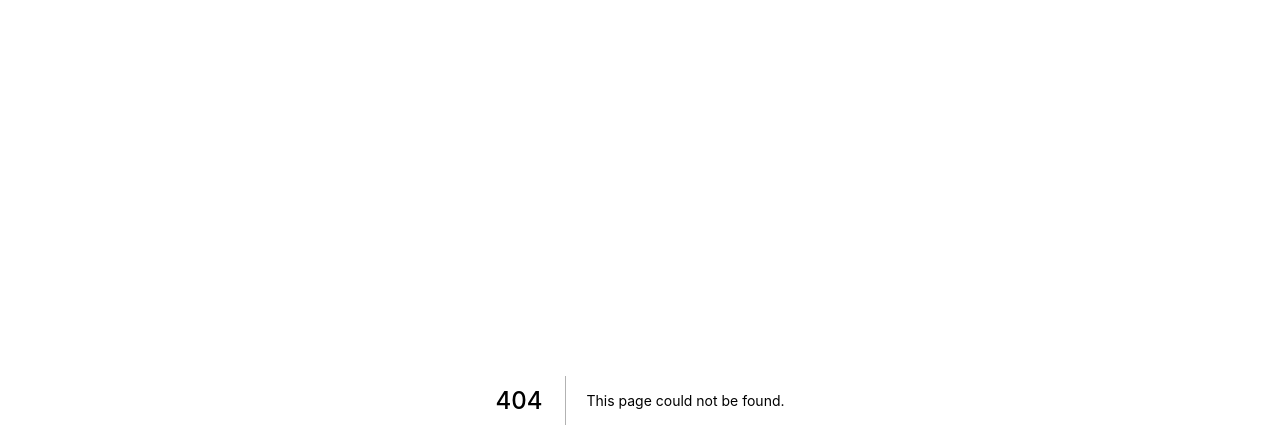
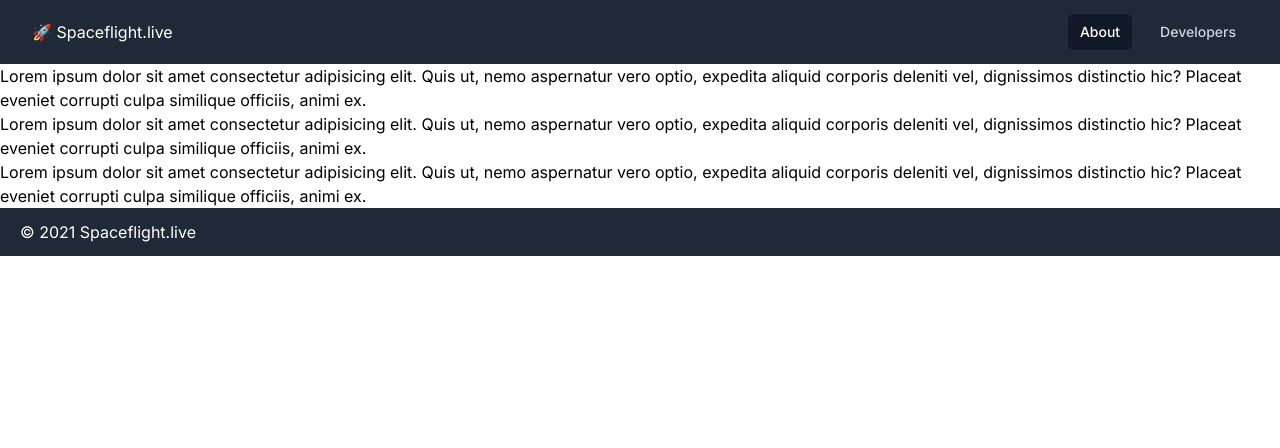
Before and after one commit to spaceflight-live/comet, a Next.js app: page /about in a window 1280 px wide. Before the commit this address had no page. Shown: the top 448 px of the page. Built offline with nearby package versions, Linux system fonts and the light colour scheme.

Commit message:
Added layout management

```diff
--- a/components/landing/landing.tsx
+++ b/components/Hero.tsx
@@ -1,8 +1,9 @@
 import Countdown from './countdown';
-import NextLaunch from './launchinfo';
+import { FC } from 'react';
+import NextLaunch from './NextLaunch';
 import Image from 'next/image';
 
-export default function Landing() {
+const Hero: FC = () => {
   return (
     <div className="bg-black h-full max-w-screen bg-center bg-cover relative">
       <Image
@@ -12,12 +13,14 @@ export default function Landing() {
         className="opacity-50 max-w-screen max-h-screen absolute select-none"
         quality={100}
       />
-      <div className="flex flex-col h-full">
-        <div className="flex-1 flex justify-center items-center">
+      <div className="flex h-full">
+        <div className="flex-1 flex justify-center items-center flex-col xl:flex-row">
           <NextLaunch />
           <Countdown />
         </div>
       </div>
     </div>
   );
-}
+};
+
+export default Hero;
--- /dev/null
+++ b/components/layout/footer.tsx
@@ -0,0 +1,11 @@
+import { FC } from 'react';
+
+const Footer: FC = () => {
+  return (
+    <div className="bg-gray-800">
+      <h4 className="px-5 py-3">&copy; 2021 Spaceflight.live</h4>
+    </div>
+  );
+};
+
+export default Footer;
--- /dev/null
+++ b/components/layout/header.tsx
@@ -0,0 +1,30 @@
+import Link from 'next/link';
+import { FC } from 'react';
+
+const Header: FC = () => {
+  return (
+    <div className="bg-gray-800">
+      <div className="mx-auto px-2 sm:px-6 lg:px-8">
+        <div className="relative flex items-center justify-between h-16">
+          <div className="flex-1 flex items-center justify-start">
+            <div className="flex items-center">
+              <Link href="/">🚀 Spaceflight.live</Link>
+            </div>
+            <div className="flex-1 flex items-center justify-end">
+              <div className="flex space-x-4">
+                <Link href="/about">
+                  <a className="bg-gray-900 text-white px-3 py-2 rounded-md text-sm font-medium">About</a>
+                </Link>
+                <a className="text-gray-300 hover:bg-gray-700 hover:text-white px-3 py-2 rounded-md text-sm font-medium">
+                  Developers
+                </a>
+              </div>
+            </div>
+          </div>
+        </div>
+      </div>
+    </div>
+  );
+};
+
+export default Header;
--- /dev/null
+++ b/components/layout/index.tsx
@@ -0,0 +1,54 @@
+import React, { Fragment } from 'react';
+import Head from 'next/head';
+import { NextPage } from 'next';
+
+import Header from './header';
+import Footer from './footer';
+import Landing from '../Hero';
+
+type WithChildren = { children: React.ReactNode };
+const RootLayout: React.FC<WithChildren> = ({ children }) => {
+  return (
+    <Fragment>
+      <Head>
+        <title>Spaceflight Live</title>
+        <meta name="viewport" content="width=device-width, initial-scale=1.0" />
+        <meta httpEquiv="X-UA-Compatible" content="ie=edge" />
+        <link rel="preconnect" href="https://fonts.gstatic.com" />
+        <link
+          href="https://fonts.googleapis.com/css2?family=Inter:wght@200;300;400;500&display=swap"
+          rel="stylesheet"
+        />
+      </Head>
+      <div className="root font-inter text-white">{children}</div>
+    </Fragment>
+  );
+};
+
+const Layout: React.FC<WithChildren> = ({ children }) => {
+  return (
+    <Fragment>
+      <Header />
+      <div className="mx-auto container text-black">{children}</div>
+      <Footer />
+    </Fragment>
+  );
+};
+
+const LayoutWithHero: React.FC<WithChildren> = ({ children }) => {
+  return (
+    <Fragment>
+      <div className="h-screen w-screen flex flex-col">
+        <Landing />
+        <Header />
+      </div>
+      <div className="mx-auto container text-black">{children}</div>
+      <Footer />
+    </Fragment>
+  );
+};
+
+export const getRootLayout = (page: JSX.Element): JSX.Element => <RootLayout>{page}</RootLayout>;
+export const getDefaultLayout = (page: NextPage): JSX.Element => getRootLayout(<Layout>{page}</Layout>);
+export const getLayoutWithHero = (page: NextPage): JSX.Element =>
+  getRootLayout(<LayoutWithHero>{page}</LayoutWithHero>);
--- a/components/navbar.tsx
+++ /dev/null
@@ -1,7 +0,0 @@
-export default function NavBar() {
-  return (
-    <div className="bg-black max-w-screen">
-      <h4 className="px-5 py-3">🚀 Spaceflight.live</h4>
-    </div>
-  );
-}
--- a/pages/_app.tsx
+++ b/pages/_app.tsx
@@ -1,6 +1,23 @@
 import 'tailwindcss/tailwind.css';
 import '../styles/globals.css';
 
-export default function App({ Component, pageProps }) {
-  return <Component {...pageProps} />;
+import App, { AppContext, AppProps } from 'next/app';
+
+import { getDefaultLayout } from 'components/layout';
+import { NextPageWithLayout } from 'types/next-page';
+
+interface Props extends AppProps {
+  Component: NextPageWithLayout;
 }
+
+const Comet = ({ Component, pageProps }: Props) => {
+  const getLayout = Component.getLayout || getDefaultLayout;
+
+  return getLayout(<Component {...pageProps} />);
+};
+
+Comet.getInitialProps = async (ctx: AppContext) => ({
+  ...(await App.getInitialProps(ctx)),
+});
+
+export default Comet;
--- /dev/null
+++ b/pages/about.tsx
@@ -0,0 +1,22 @@
+import Hero from 'components/Hero';
+
+const About = () => {
+  return (
+    <>
+      <p>
+        Lorem ipsum dolor sit amet consectetur adipisicing elit. Quis ut, nemo aspernatur vero optio, expedita aliquid
+        corporis deleniti vel, dignissimos distinctio hic? Placeat eveniet corrupti culpa similique officiis, animi ex.
+      </p>
+      <p>
+        Lorem ipsum dolor sit amet consectetur adipisicing elit. Quis ut, nemo aspernatur vero optio, expedita aliquid
+        corporis deleniti vel, dignissimos distinctio hic? Placeat eveniet corrupti culpa similique officiis, animi ex.
+      </p>
+      <p>
+        Lorem ipsum dolor sit amet consectetur adipisicing elit. Quis ut, nemo aspernatur vero optio, expedita aliquid
+        corporis deleniti vel, dignissimos distinctio hic? Placeat eveniet corrupti culpa similique officiis, animi ex.
+      </p>
+    </>
+  );
+};
+
+export default About;
--- a/pages/index.tsx
+++ b/pages/index.tsx
@@ -1,28 +1,12 @@
-import Head from 'next/head';
-import NavBar from '../components/navbar';
-import Landing from '../components/landing/landing';
+import { getLayoutWithHero } from 'components/layout';
 
-export default function Home() {
-  return (
-    <div className="root font-inter text-white">
-      <Head>
-        <title>Spaceflight Live</title>
-        <link rel="preconnect" href="https://fonts.gstatic.com" />
-        <link
-          href="https://fonts.googleapis.com/css2?family=Inter:wght@100;200;300;400;500;600;700;800;900&display=swap"
-          rel="stylesheet"
-        />
-      </Head>
+const HomePage = () => {
+  return new Array(100).fill('space').map((s, i) => (
+    <p key={i}>
+      {s}-{i}
+    </p>
+  ));
+};
 
-      <div className="h-screen w-screen flex flex-col">
-        <Landing />
-        <NavBar />
-      </div>
-      {new Array(100).fill('space').map((a, i) => (
-        <p className="text-black" key={i}>
-          {a} - {i}
-        </p>
-      ))}
-    </div>
-  );
-}
+HomePage.getLayout = getLayoutWithHero;
+export default HomePage;
--- a/tsconfig.json
+++ b/tsconfig.json
@@ -16,7 +16,8 @@
     "moduleResolution": "node",
     "resolveJsonModule": true,
     "isolatedModules": true,
-    "jsx": "preserve"
+    "jsx": "preserve",
+    "baseUrl": "."
   },
   "include": [
     "next-env.d.ts",
--- /dev/null
+++ b/types/next-page.ts
@@ -0,0 +1,6 @@
+import { NextPage } from 'next';
+
+type GetLayoutFunc<P = any> = (page: P) => JSX.Element;
+export type NextPageWithLayout<T = {}> = NextPage<T> & {
+	getLayout: GetLayoutFunc;
+};
```
Also changed, not shown: components/Countdown.tsx (renamed from components/landing/countdown.tsx, +6 -2 lines), components/NextLaunch.tsx (renamed from components/landing/launchinfo.tsx), public/icons/location.svg (renamed from components/icons/location.svg).
